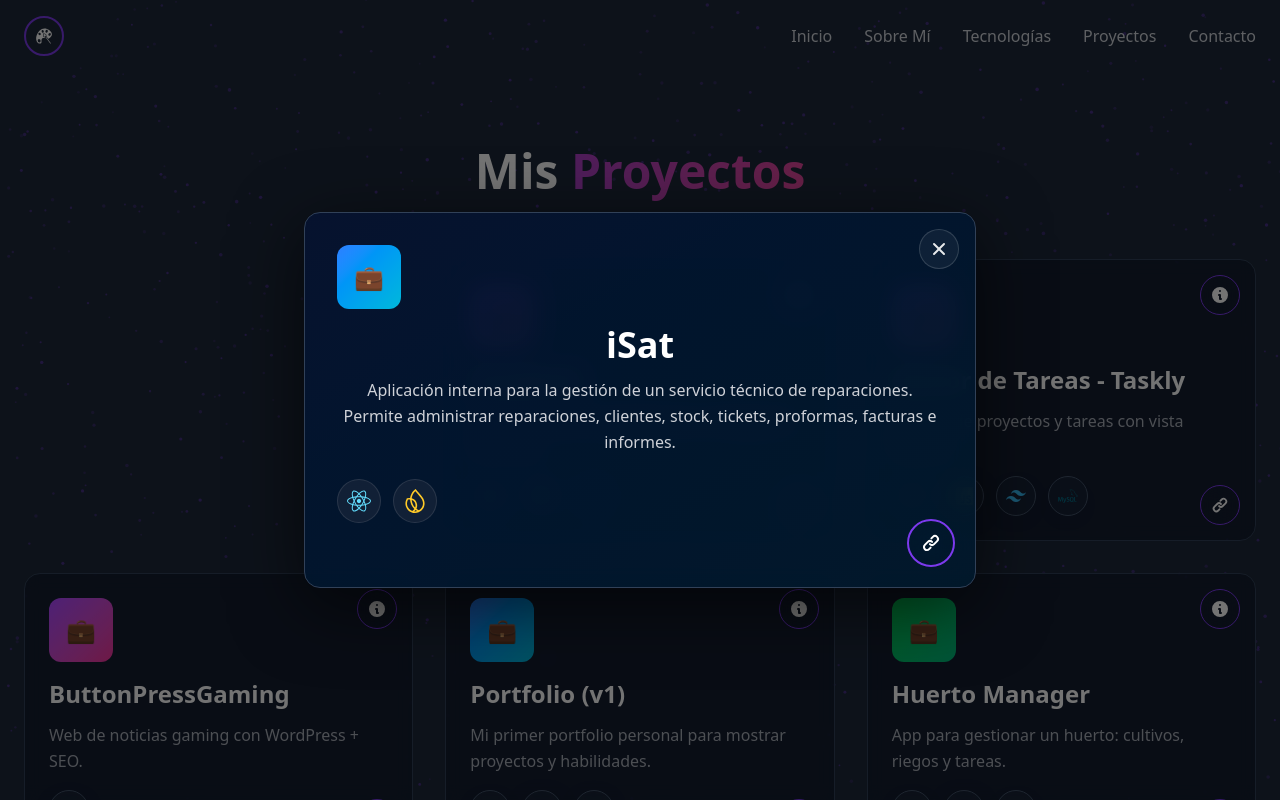
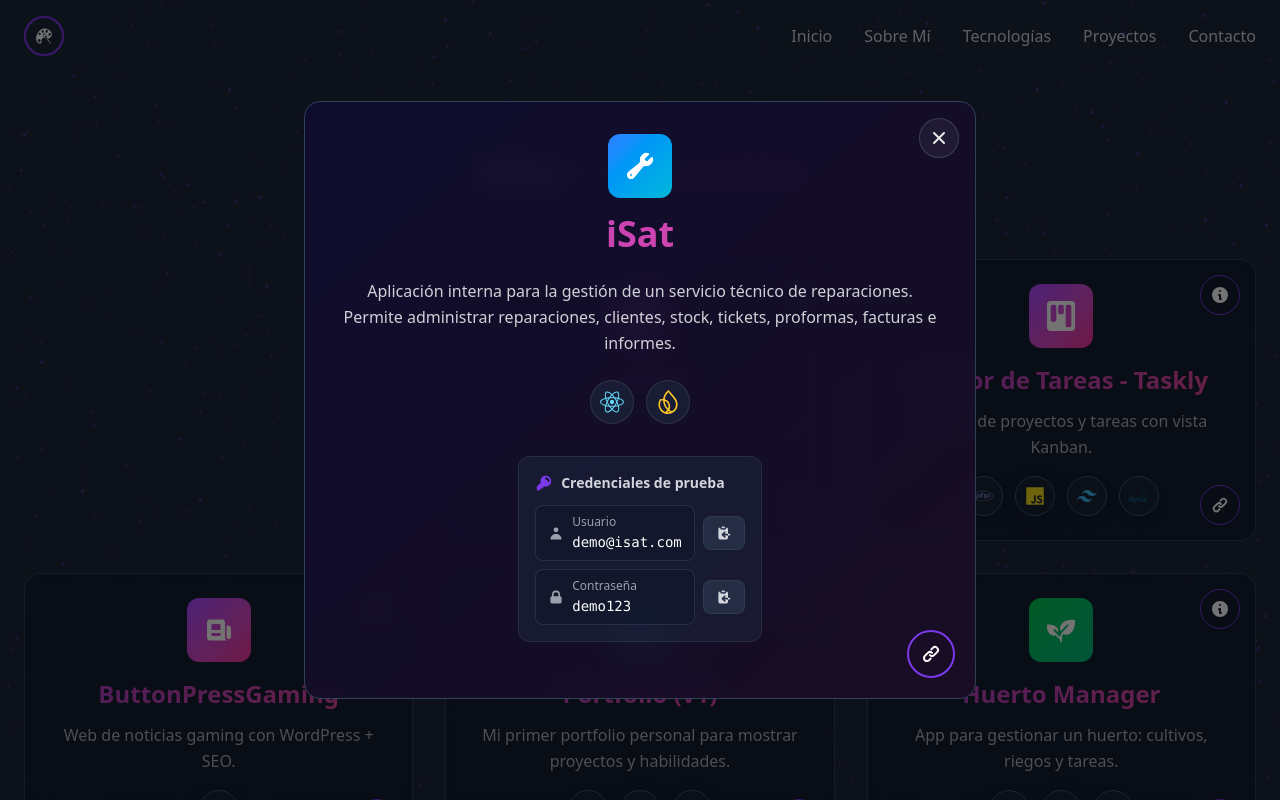
Before and after one commit to PabloDev96/portfolio_2.0, a React (Vite) app: page / in a window 1280 px wide. Both pictures are taken after a click on the button 218 px from the left and 2665 px from the top of the page. Shown: the part 2265-3065 px from the top of the page. Built offline with nearby package versions, Linux system fonts and the light colour scheme.

Commit message:
cambios en las cards de los proyectos

```diff
--- a/src/components/Projects.jsx
+++ b/src/components/Projects.jsx
@@ -1,7 +1,7 @@
 import { useEffect, useMemo, useRef, useState } from "react";
 import { motion, AnimatePresence, LayoutGroup, useInView } from "framer-motion";
 import Section from "./Section";
-import { HiLink, HiInformationCircle, HiX } from "react-icons/hi";
+import { HiLink, HiInformationCircle, HiX, HiKey, HiUser, HiLockClosed, HiClipboardCopy, HiCheck } from "react-icons/hi";
 import { setParticlesAttractor } from "../utils/particlesAttractor";
 
 // Icons tech
@@ -14,6 +14,14 @@ import {
     SiMysql,
     SiWordpress,
 } from "react-icons/si";
+
+// Project icons
+import { PiPlantFill } from "react-icons/pi";
+import { HiWrench } from "react-icons/hi2";
+import { HiNewspaper } from "react-icons/hi";
+import { MdPets } from "react-icons/md";
+import { BsKanbanFill } from "react-icons/bs";
+import { RiUserStarFill } from "react-icons/ri";
 
 const techIcons = {
     React: FaReact,
@@ -46,6 +54,7 @@ export default function Projects() {
     const isInView = useInView(ref, { once: false, margin: "-100px" });
 
     const [selected, setSelected] = useState(null);
+    const [copiedField, setCopiedField] = useState(null);
 
     const projects = useMemo(
         () => [
@@ -58,6 +67,11 @@ export default function Projects() {
                 technologies: ["React", "Firebase"],
                 color: "from-blue-500 to-cyan-500",
                 link: "https://isat-demo.web.app/",
+                icon: HiWrench,
+                credentials: {
+                    user: "demo@isat.com",
+                    password: "demo123"
+                }
             },
             {
                 id: "pawshelt",
@@ -68,6 +82,11 @@ export default function Projects() {
                 technologies: ["React", "Spring", "PostgreSQL"],
                 color: "from-purple-500 to-pink-500",
                 link: "https://paw-shelt-frontend.vercel.app/",
+                icon: MdPets,
+                credentials: {
+                    user: "admin@pawshelt.com",
+                    password: "admin123"
+                }
             },
             {
                 id: "taskly",
@@ -78,6 +97,11 @@ export default function Projects() {
                 technologies: ["php", "JavaScript", "Tailwind", "MySQL"],
                 color: "from-purple-500 to-pink-500",
                 link: "https://coral-mule-348004.hostingersite.com/",
+                icon: BsKanbanFill,
+                credentials: {
+                    user: "demo@taskly.com",
+                    password: "demo123"
+                }
             },
             {
                 id: "bpg",
@@ -88,6 +112,7 @@ export default function Projects() {
                 technologies: ["WordPress"],
                 color: "from-purple-500 to-pink-500",
                 link: "https://buttonpressgaming.es/",
+                icon: HiNewspaper,
             },
             {
                 id: "portfolio-v1",
@@ -98,6 +123,7 @@ export default function Projects() {
                 technologies: ["React", "JavaScript", "CSS"],
                 color: "from-blue-500 to-cyan-500",
                 link: "https://portfolio-oscx.vercel.app/",
+                icon: RiUserStarFill,
             },
             {
                 id: "huerto-app",
@@ -108,10 +134,25 @@ export default function Projects() {
                 technologies: ["React", "JavaScript", "Tailwind"],
                 color: "from-green-500 to-emerald-500",
                 link: "https://example.com",
+                icon: PiPlantFill,
+                credentials: {
+                    user: "usuario@huerto.com",
+                    password: "huerto123"
+                }
             },
         ],
         []
     );
+
+    const copyToClipboard = async (text, field) => {
+        try {
+            await navigator.clipboard.writeText(text);
+            setCopiedField(field);
+            setTimeout(() => setCopiedField(null), 2000);
+        } catch (err) {
+            console.error('Error al copiar:', err);
+        }
+    };
 
     // ===== Partículas: attractor =====
     const attractToTarget = (e, strength = 1.2) => {
@@ -201,35 +242,44 @@ export default function Projects() {
                                     >
                                         <motion.div
                                             layoutId={`card-${p.id}`}
-                                            className="bg-slate-900/70 backdrop-blur-sm rounded-2xl p-6 h-full border border-slate-700 overflow-hidden relative"
+                                            className="bg-slate-900/70 backdrop-blur-sm rounded-2xl p-6 h-full border border-slate-700 overflow-hidden relative transition-shadow duration-300"
+                                            style={{
+                                                boxShadow: "0 0 0 rgba(0,0,0,0)",
+                                            }}
+                                            whileHover={{
+                                                boxShadow: "0 0 30px var(--primary-glow)",
+                                            }}
                                         >
-                                            <div
-                                                className={`absolute inset-0 bg-gradient-to-br ${p.color} opacity-0 hover:opacity-10 transition-opacity`}
-                                            />
 
-                                            <motion.div layoutId={`badge-${p.id}`} className="relative z-10">
+                                            <motion.div layoutId={`badge-${p.id}`} className="relative z-10 flex justify-center">
                                                 <div
                                                     className={`w-16 h-16 mb-4 bg-gradient-to-br ${p.color} rounded-xl flex items-center justify-center text-white text-2xl`}
                                                 >
-                                                    💼
+                                                    {p.icon && <p.icon className="text-3xl" />}
                                                 </div>
                                             </motion.div>
 
                                             <motion.h3
-                                                layoutId={`title-${p.id}`}
-                                                className="relative z-10 text-2xl font-bold text-white mb-3"
+                                                className="relative z-10 text-2xl font-bold mb-3 text-center bg-clip-text text-transparent"
+                                                style={{
+                                                    backgroundImage:
+                                                        "linear-gradient(90deg, var(--primary), var(--accent))",
+                                                    backgroundSize: "200% 200%",
+                                                }}
+                                                animate={{ backgroundPosition: ["0% 50%", "100% 50%", "0% 50%"] }}
+                                                transition={{ duration: 6, repeat: Infinity, ease: "linear" }}
                                             >
                                                 {p.title}
                                             </motion.h3>
 
                                             <motion.p
                                                 layoutId={`desc-${p.id}`}
-                                                className="relative z-10 text-gray-300/80 mb-4 leading-relaxed "
+                                                className="relative z-10 text-gray-300/80 mb-4 leading-relaxed text-center"
                                             >
                                                 {p.summary}
                                             </motion.p>
 
-                                            <div className="relative z-10 flex flex-wrap gap-3">
+                                            <div className="relative z-10 flex flex-wrap gap-3 justify-center">
                                                 {p.technologies.map((t) => {
                                                     const Icon = techIcons[t];
                                                     const color = techColors[t] || "var(--primary)";
@@ -343,28 +393,33 @@ export default function Projects() {
                                     <motion.div
                                         layoutId={`card-${selected.id}`}
                                         className="w-full max-w-2xl bg-slate-950/90 border border-slate-700 rounded-2xl overflow-hidden relative backdrop-blur-md"
-                                        style={{ boxShadow: "0 18px 70px rgba(0,0,0,0.6)" }}
                                         onClick={(e) => e.stopPropagation()}
                                     >
                                         <div
-                                            className={`absolute inset-0 bg-gradient-to-br ${selected.color} opacity-10`}
+                                            className="absolute inset-0 bg-gradient-to-br from-[var(--primary)] to-[var(--accent)] opacity-10"
                                         />
 
                                         <div className="relative z-10 p-6 md:p-8">
                                             <motion.div
                                                 layoutId={`badge-${selected.id}`}
-                                                className="mb-4"
+                                                className="mb-4 flex justify-center"
                                             >
                                                 <div
                                                     className={`w-16 h-16 bg-gradient-to-br ${selected.color} rounded-xl flex items-center justify-center text-white text-2xl`}
                                                 >
-                                                    💼
+                                                    {selected.icon && <selected.icon className="text-3xl" />}
                                                 </div>
                                             </motion.div>
 
                                             <motion.h3
-                                                layoutId={`title-${selected.id}`}
-                                                className="text-3xl md:text-4xl font-bold text-white mb-3 text-center"
+                                                className="text-3xl md:text-4xl font-bold mb-6 text-center bg-clip-text text-transparent"
+                                                style={{
+                                                    backgroundImage:
+                                                        "linear-gradient(90deg, var(--primary), var(--accent))",
+                                                    backgroundSize: "200% 200%",
+                                                }}
+                                                animate={{ backgroundPosition: ["0% 50%", "100% 50%", "0% 50%"] }}
+                                                transition={{ duration: 6, repeat: Infinity, ease: "linear" }}
                                             >
                                                 {selected.title}
                                             </motion.h3>
@@ -378,7 +433,7 @@ export default function Projects() {
                                                 {selected.details}
                                             </motion.p>
 
-                                            <div className="flex flex-wrap gap-3 mb-8">
+                                            <div className="flex flex-wrap gap-3 mb-8 justify-center">
                                                 {selected.technologies.map((t) => {
                                                     const Icon = techIcons[t];
                                                     const color = techColors[t] || "var(--primary)";
@@ -393,6 +448,73 @@ export default function Projects() {
                                                     );
                                                 })}
                                             </div>
+
+                                            {/* Credenciales - si existen */}
+                                            {selected.credentials && (
+                                                <motion.div
+                                                    className="mb-6 p-4 bg-slate-800/50 border border-slate-700/50 rounded-xl w-fit mx-auto"
+                                                    initial={{ opacity: 0, y: 10 }}
+                                                    animate={{ opacity: 1, y: 0 }}
+                                                    transition={{ duration: 0.3, delay: 0.1 }}
+                                                >
+                                                    <h4 className="text-sm font-semibold text-gray-300 mb-3 flex items-center gap-2">
+                                                        <HiKey className="text-lg text-[var(--primary)]" />
+                                                        Credenciales de prueba
+                                                    </h4>
+
+                                                    <div className="space-y-2">
+                                                        {/* Usuario */}
+                                                        <div className="flex items-center gap-2">
+                                                            <div className="flex-1 bg-slate-900/60 px-3 py-2 rounded-lg border border-slate-600/40 flex items-center gap-2">
+                                                                <HiUser className="text-gray-400" />
+                                                                <div>
+                                                                    <div className="text-xs text-gray-400 mb-0.5">Usuario</div>
+                                                                    <div className="text-sm text-white font-mono">{selected.credentials.user}</div>
+                                                                </div>
+                                                            </div>
+                                                            <motion.button
+                                                                type="button"
+                                                                onClick={() => copyToClipboard(selected.credentials.user, 'user')}
+                                                                className="px-3 py-2 bg-slate-700/50 hover:bg-slate-700 border border-slate-600/40 rounded-lg transition-colors"
+                                                                whileHover={{ scale: 1.05 }}
+                                                                whileTap={{ scale: 0.95 }}
+                                                                title="Copiar usuario"
+                                                            >
+                                                                {copiedField === 'user' ? (
+                                                                    <HiCheck className="text-green-400" />
+                                                                ) : (
+                                                                    <HiClipboardCopy className="text-gray-300" />
+                                                                )}
+                                                            </motion.button>
+                                                        </div>
+
+                                                        {/* Contraseña */}
+                                                        <div className="flex items-center gap-2">
+                                                            <div className="flex-1 bg-slate-900/60 px-3 py-2 rounded-lg border border-slate-600/40 flex items-center gap-2">
+                                                                <HiLockClosed className="text-gray-400" />
+                                                                <div>
+                                                                    <div className="text-xs text-gray-400 mb-0.5">Contraseña</div>
+                                                                    <div className="text-sm text-white font-mono">{selected.credentials.password}</div>
+                                                                </div>
+                                                            </div>
+                                                            <motion.button
+                                                                type="button"
+                                                                onClick={() => copyToClipboard(selected.credentials.password, 'password')}
+                                                                className="px-3 py-2 bg-slate-700/50 hover:bg-slate-700 border border-slate-600/40 rounded-lg transition-colors"
+                                                                whileHover={{ scale: 1.05 }}
+                                                                whileTap={{ scale: 0.95 }}
+                                                                title="Copiar contraseña"
+                                                            >
+                                                                {copiedField === 'password' ? (
+                                                                    <HiCheck className="text-green-400" />
+                                                                ) : (
+                                                                    <HiClipboardCopy className="text-gray-300" />
+                                                                )}
+                                                            </motion.button>
+                                                        </div>
+                                                    </div>
+                                                </motion.div>
+                                            )}
 
                                             {/* Link: fixed abajo-dcha del contenedor */}
                                             <motion.button
```
